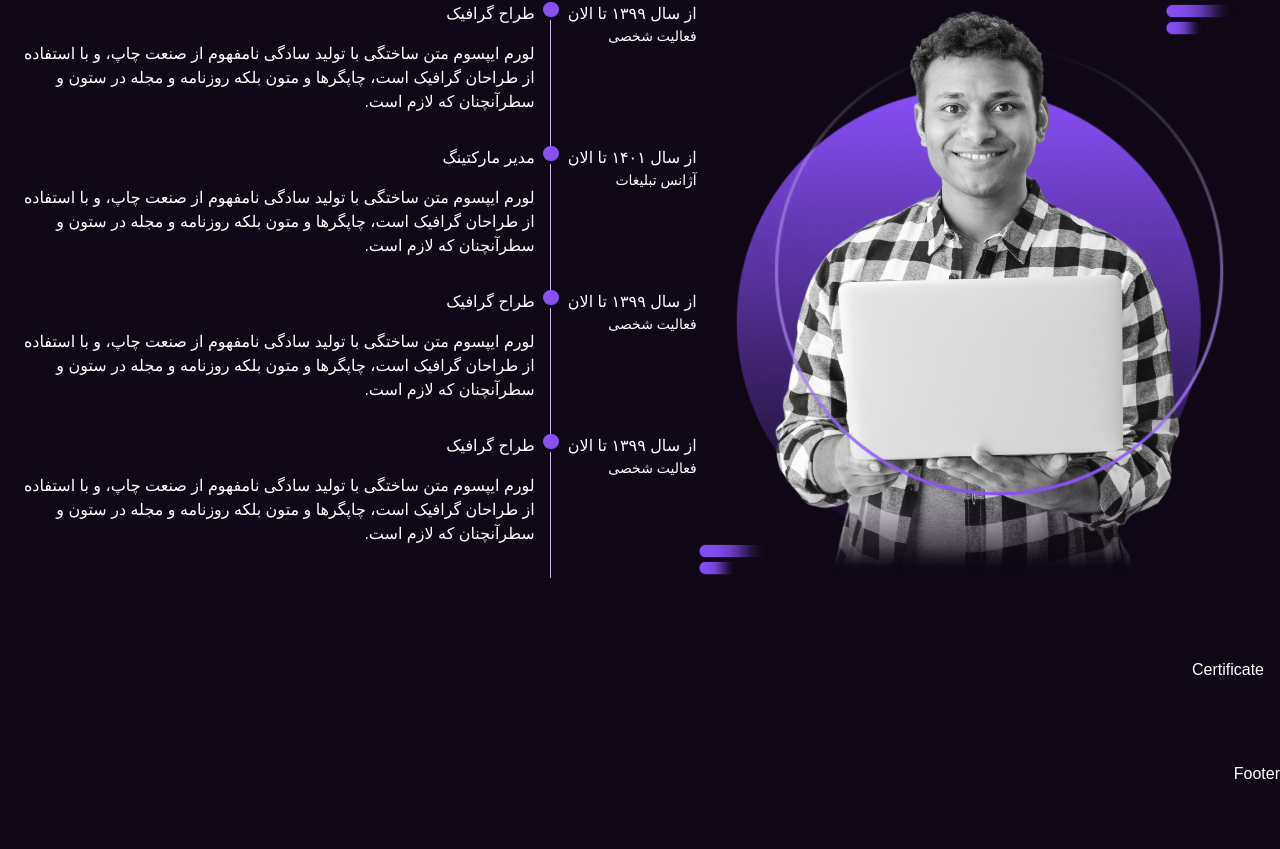
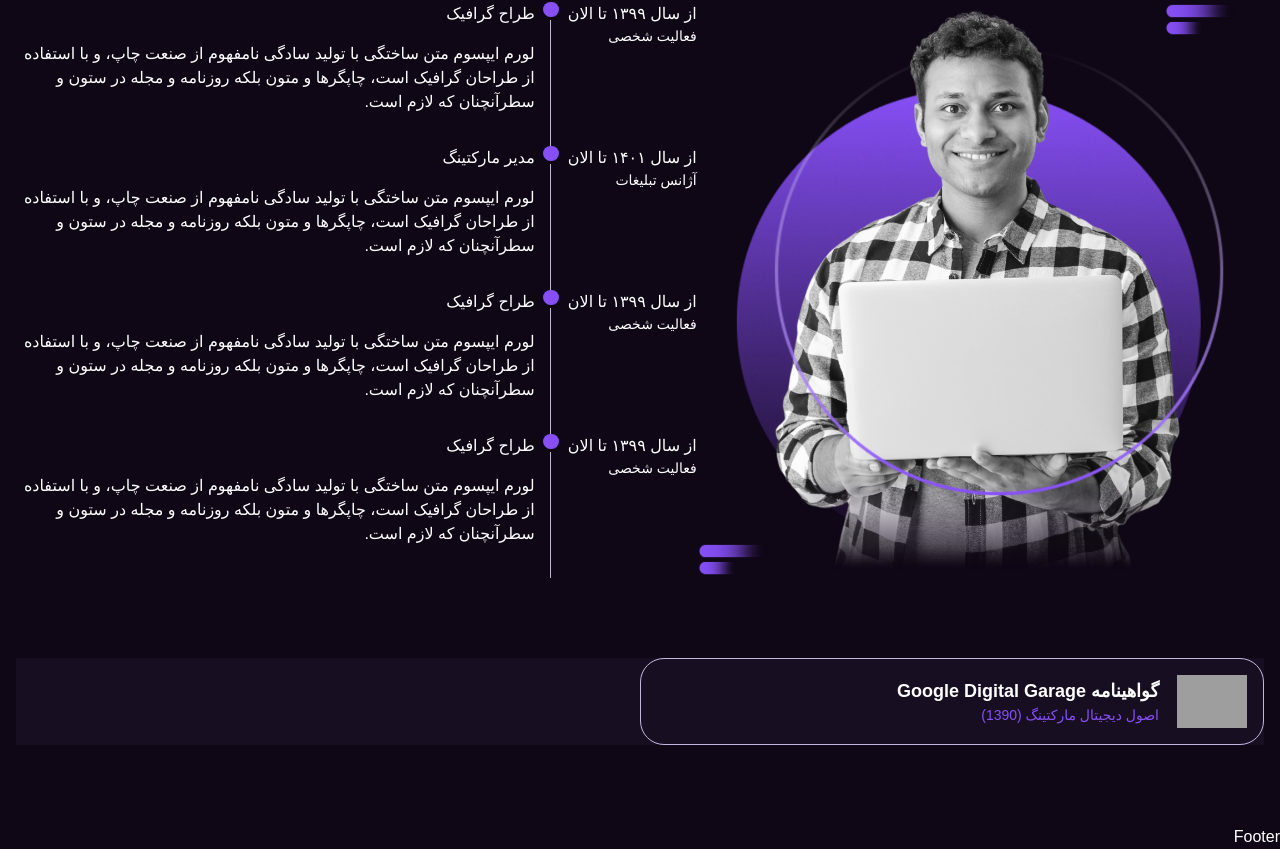
Before and after one commit to matinsekhavat/portfolio, a Next.js app: page / in a window 1280 px wide. Shown: the part 2226-3075 px from the top of the page. Before the commit the page ends 3012 px from the top, so only its background shows below. Built offline with nearby package versions, Linux system fonts and the light colour scheme; grey boxes are pictures that could not be loaded; a web font is replaced by a local one.

Commit message:
make first schema of certificate content

```diff
--- a/app/_features/Certificate/Certificate.tsx
+++ b/app/_features/Certificate/Certificate.tsx
@@ -1,7 +1,29 @@
+import Image from "next/image";
 import React from "react";
 
 function Certificate() {
-  return <div>Certificate</div>;
+  return (
+    <div className="bg-primary-850 grid grid-cols-2  ">
+      <div className="flex items-center gap-2 border border-accent-200 rounded-3xl p-4 overflow-hidden">
+        <div className="w-20">
+          <Image
+            src="/google-logo.webp"
+            width={70}
+            height={70}
+            alt="google logo"
+          />
+        </div>
+        <div className="flex-1 flex flex-col ">
+          <h1 className="text-lg font-bold text-white">
+            گواهینامه Google Digital Garage
+          </h1>
+          <p className="text-accent-800 text-sm">
+            اصول دیجیتال مارکتینگ (1390)
+          </p>
+        </div>
+      </div>
+    </div>
+  );
 }
 
 export default Certificate;
```
